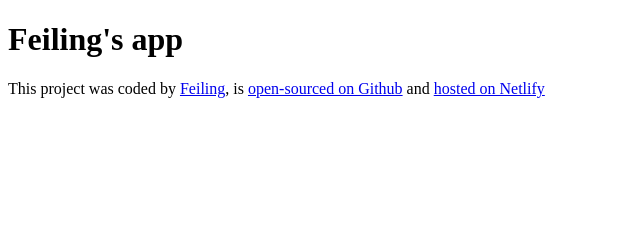
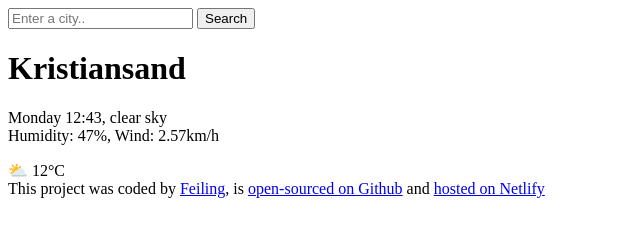
Before and after one commit to ling83-ft/Shecodes_week7, a plain HTML site: page index.html in a window 1280 px wide. Shown: the whole page, without its empty margins (0-640 px from the left). Drawn offline with Linux system fonts and the light colour scheme.

Commit message:
add content

```diff
--- a/index.html
+++ b/index.html
@@ -6,7 +6,23 @@
     <title>Feiling Weather App</title>
   </head>
   <body>
-    <h1>Feiling's app</h1>
+    <header>
+      <form>
+        <input type="search" placeholder="Enter a city.." required />
+        <input type="submit" value="Search" />
+      </form>
+    </header>
+    <main>
+      <div>
+        <h1>Kristiansand</h1>
+        <p>
+          Monday 12:43, clear sky
+          <br />
+          Humidity: 47%, Wind: 2.57km/h
+        </p>
+      </div>
+      <div>⛅ 12°C</div>
+    </main>
     <footer>
       This project was coded by
       <a
```
